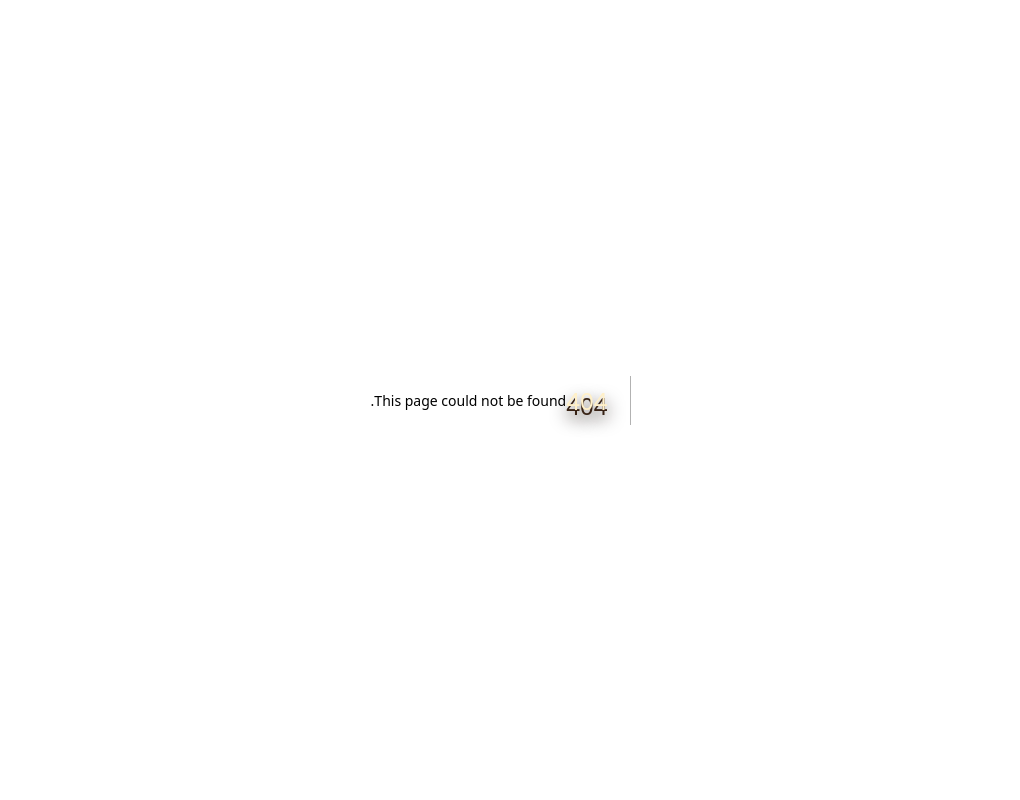
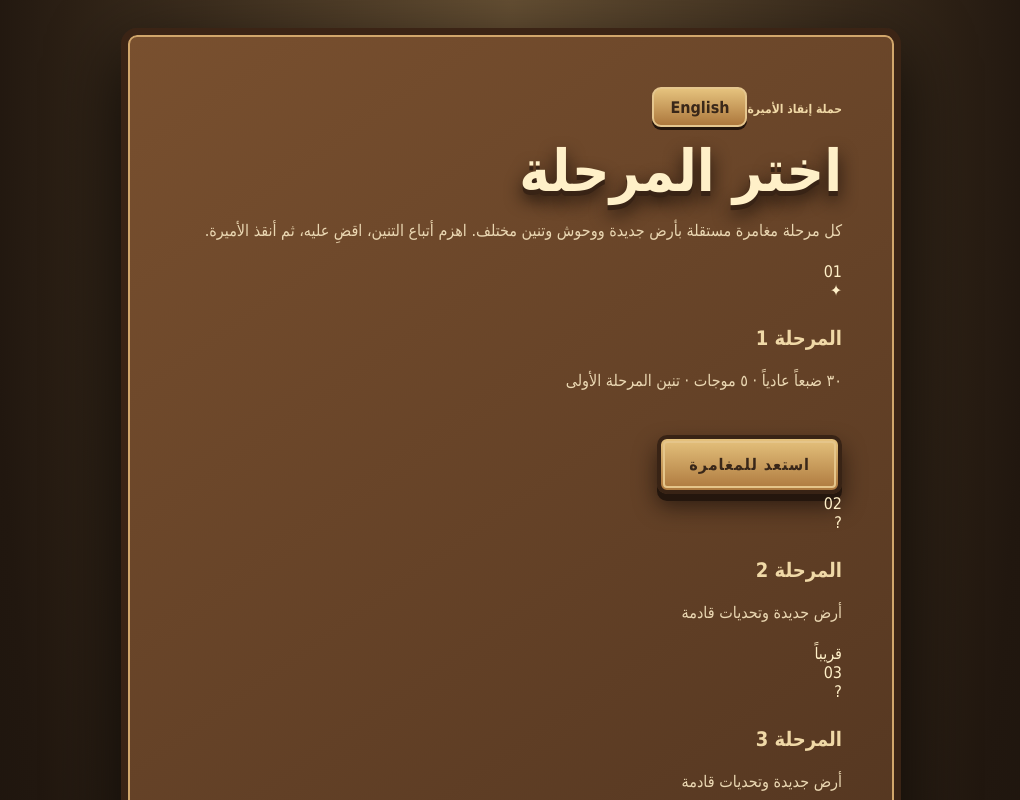
Before and after one commit to waelkamira/FarmVsMonsters, a Next.js app in the folder web/: page /stages in a window 1280 px wide. Before the commit this address had no page. Shown: the top 800 px of the page, without its empty margins (129-1149 px from the left). Built offline with nearby package versions, Linux system fonts and the light colour scheme.

Commit message:
Add campaign stage selection screen

```diff
--- /dev/null
+++ b/web/app/stages/page.js
@@ -0,0 +1,36 @@
+"use client";
+
+import Link from "next/link";
+import { useLocale, LanguageToggle } from "../LocaleProvider";
+
+export default function StagesPage() {
+  const { locale } = useLocale();
+  const ar = locale === "ar";
+  const stages = Array.from({ length: 10 }, (_, index) => index + 1);
+
+  return (
+    <main className="info-shell">
+      <section className="info-card stages-card">
+        <div className="stages-top"><span className="eyebrow">{ar ? "حملة إنقاذ الأميرة" : "THE RESCUE CAMPAIGN"}</span><LanguageToggle /></div>
+        <h1>{ar ? "اختر المرحلة" : "Choose a Stage"}</h1>
+        <p>{ar ? "كل مرحلة مغامرة مستقلة بأرض جديدة ووحوش وتنين مختلف. اهزم أتباع التنين، اقضِ عليه، ثم أنقذ الأميرة." : "Every stage is its own adventure with a new land, monsters, and dragon. Defeat the dragon's followers, defeat the dragon, then rescue the princess."}</p>
+        <div className="stage-grid">
+          {stages.map((stage) => (
+            <article className={stage === 1 ? "stage-tile stage-available" : "stage-tile stage-locked"} key={stage}>
+              <div className="stage-number">{String(stage).padStart(2, "0")}</div>
+              <div className="stage-art-placeholder" aria-hidden="true"><span>{stage === 1 ? "✦" : "?"}</span></div>
+              <h2>{ar ? `المرحلة ${stage}` : `Stage ${stage}`}</h2>
+              <p>{stage === 1
+                ? (ar ? "٣٠ ضبعاً عادياً · ٥ موجات · تنين المرحلة الأولى" : "30 ordinary hyenas · 5 waves · Stage 1 dragon")
+                : (ar ? "أرض جديدة وتحديات قادمة" : "A new land and challenges to come")}</p>
+              {stage === 1
+                ? <Link className="primary-link stage-action" href="/stage/1">{ar ? "استعد للمغامرة" : "View Stage"}</Link>
+                : <span className="stage-lock-label">{ar ? "قريباً" : "Coming soon"}</span>}
+            </article>
+          ))}
+        </div>
+        <nav className="info-nav"><Link className="secondary-link" href="/">{ar ? "القائمة الرئيسية" : "Main Menu"}</Link></nav>
+      </section>
+    </main>
+  );
+}
```
